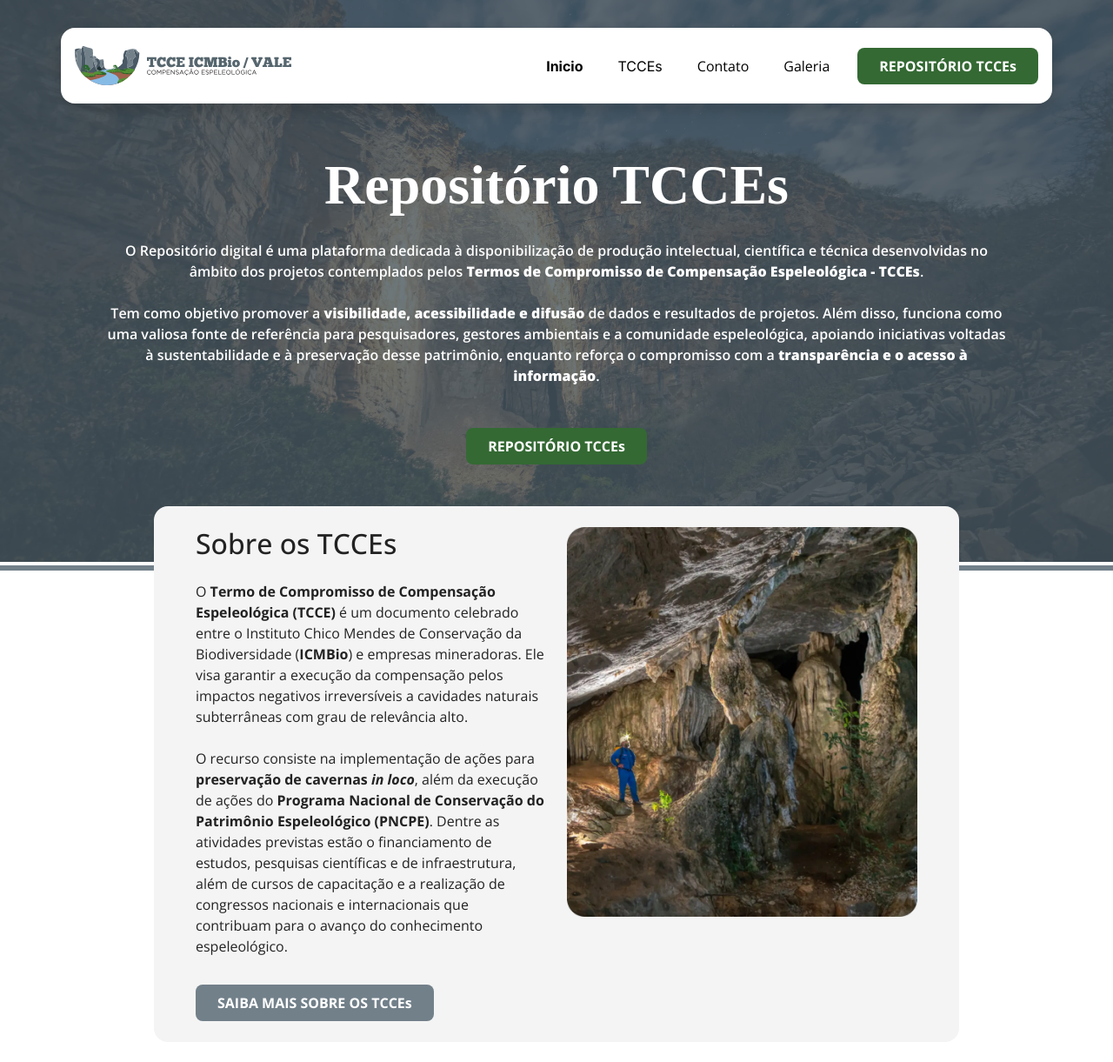
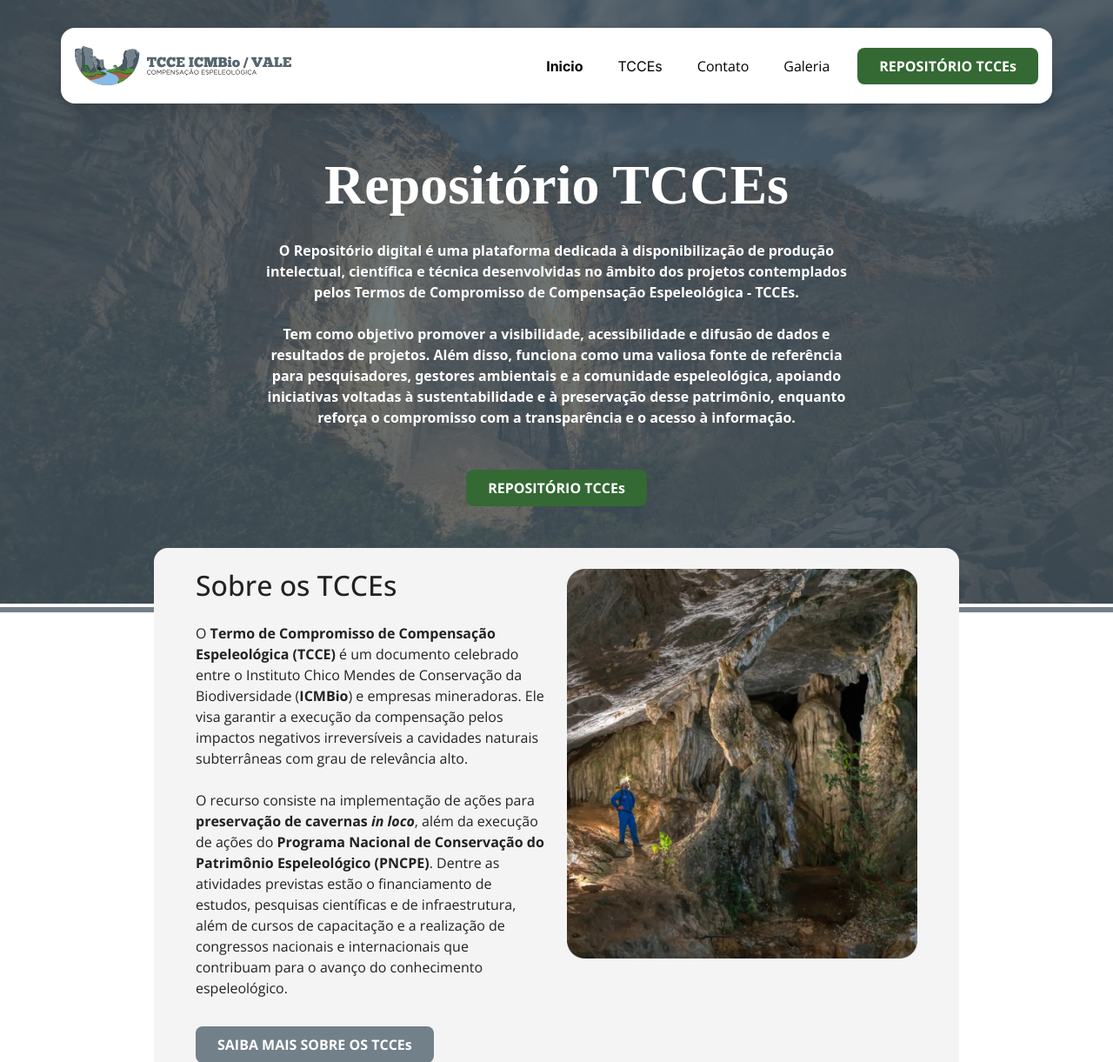
Before and after one commit to iabstecnologia/repositoriotcce, a Django app: page / in a window 1280 px wide. Shown: the top 1221 px of the page at 87% size. Run offline with Django 5.2, Linux system fonts and the light colour scheme; some web fonts are replaced.

Commit message:
Diminui container dentro da hero-content

```diff
--- a/www/templates/website/home.html
+++ b/www/templates/website/home.html
@@ -27,9 +27,7 @@
 {% endblock hero_title %}
 
 {% block hero_content %}
-    <div class="text-white font-open-sans fw-semibold mb-5 scrollable-content-sm overflow-auto">
-
-
+    <div class="text-white fw-semibold mb-5 col-lg-8 col-md-10 col-12 mx-auto">
 
         O Repositório digital é uma plataforma dedicada à disponibilização de produção intelectual, científica e técnica desenvolvidas no âmbito dos projetos
         contemplados pelos <strong>Termos de Compromisso de Compensação Espeleológica - TCCEs</strong>.<br/><br/>
```
